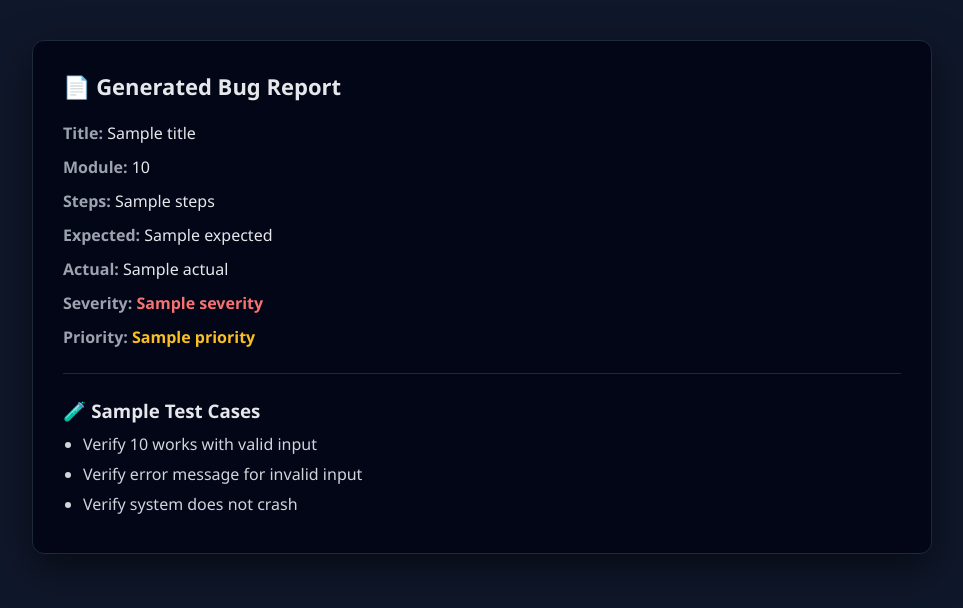
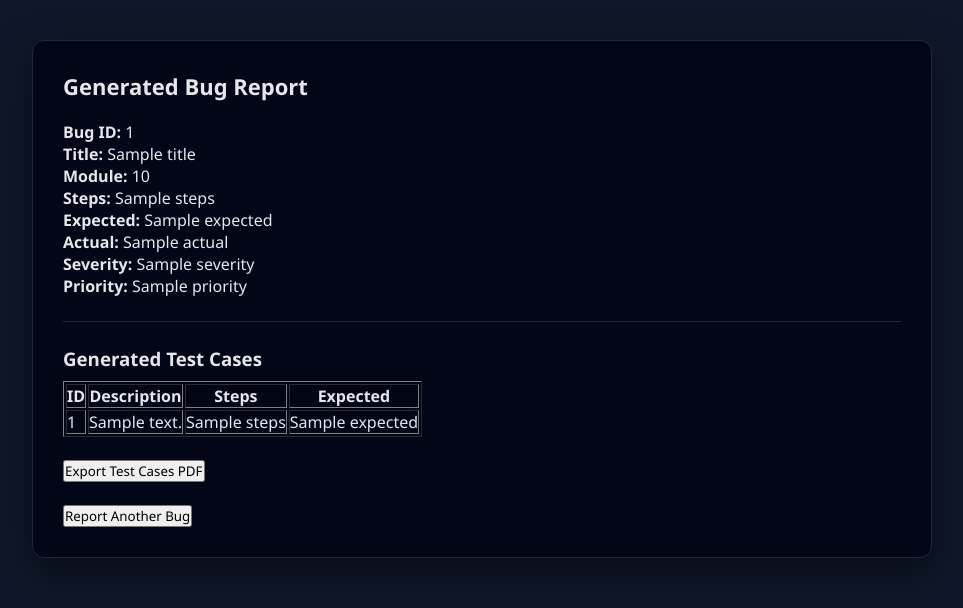
Before and after one commit to nikita-1231/AI_assisted_Bug_report, a Flask app: template templates/testcase.html in a window 1280 px wide. Shown: the top 608 px of the page, without its empty margins (158-1121 px from the left). Run offline with Flask 3, Linux system fonts and the light colour scheme; the template is opened without the code that fills it: most values are stand-ins (such as "Sample title", 1, 10 or a date in 2020).

Commit message:
updata the testcase

```diff
--- a/app.py
+++ b/app.py
@@ -1,32 +1,29 @@
 import re
 import os
 from datetime import datetime
-
-from flask import Flask, request, jsonify, render_template, redirect, session
+from flask import Flask, request, jsonify, render_template, redirect, session, send_file
 from werkzeug.security import generate_password_hash, check_password_hash
-
 from pymongo import MongoClient
 from bson import ObjectId
 from spellchecker import SpellChecker
 
-# ---------------- APP CONFIG ----------------
+# PDF
+from reportlab.lib.pagesizes import letter
+from reportlab.pdfgen import canvas
+
 app = Flask(__name__)
 app.secret_key = os.getenv("SECRET_KEY", "fallback-secret")
 
-print("Starting app...")
-
 # ---------------- MONGODB ----------------
-print("Connecting to MongoDB...")
 MONGO_URI = os.getenv("MONGO_URI")
 client = MongoClient(MONGO_URI)
 db = client.blogs
 signup_col = db.signup
 bug_col = db.bug_report
-print("MongoDB connected successfully")
 
-# ---------------- SPELL ----------------
 spell = SpellChecker()
 
+# ---------------- TEXT CLEAN ----------------
 def clean_text(text):
     if not text:
         return ""
@@ -35,220 +32,120 @@ def clean_text(text):
         for word in text.split()
     )
 
-# ---------------- ROUTES ----------------
+# ---------------- BUG ID GENERATOR ----------------
+def generate_bug_id():
+    last_bug = bug_col.find_one(sort=[("created_at", -1)])
 
+    if not last_bug or "bug_id" not in last_bug:
+        return "BUG-001"
+
+    last_id = int(last_bug["bug_id"].split("-")[1])
+    new_id = last_id + 1
+
+    return f"BUG-{new_id:03d}"
+
+# ---------------- SMART TEST CASE GENERATOR ----------------
+def generate_test_cases(title, module, steps, expected, actual):
+
+    return [
+        {"id":"TC-01","desc":f"Verify {module} functionality","steps":steps,"expected":expected},
+        {"id":"TC-02","desc":"Verify valid input handling","steps":steps,"expected":expected},
+        {"id":"TC-03","desc":"Verify invalid input handling","steps":steps,"expected":"Error message should appear"},
+        {"id":"TC-04","desc":"Verify system does not crash","steps":steps,"expected":"System should remain stable"},
+        {"id":"TC-05","desc":"Verify error logging","steps":steps,"expected":"Error should be logged"},
+        {"id":"TC-06","desc":"Verify UI response","steps":steps,"expected":"Proper UI feedback"},
+        {"id":"TC-07","desc":"Verify backend validation","steps":steps,"expected":"Validation should trigger"},
+        {"id":"TC-08","desc":"Verify database response","steps":steps,"expected":"Correct DB operation"},
+        {"id":"TC-09","desc":"Verify after bug fix","steps":steps,"expected":expected},
+        {"id":"TC-10","desc":"Regression test for module","steps":steps,"expected":expected}
+    ]
+
+# ---------------- HOME ----------------
 @app.route("/")
 def home():
     return render_template("signup.html")
 
-# ---------------- SIGNUP ----------------
-@app.route("/signup", methods=["POST"])
-def signup():
-    try:
-        data = request.get_json(silent=True)
-
-        if not data:
-            return jsonify({"error": "Invalid JSON data"}), 400
-
-        username = data.get("username", "").lower()
-        email = data.get("email", "").lower()
-        mobile = data.get("mobile", "")
-        password = data.get("password", "")
-
-        if not username or not email or not mobile or not password:
-            return jsonify({"error": "All fields are required"}), 400
-
-        if not re.fullmatch(r"[6-9]\d{9}", mobile):
-            return jsonify({"error": "Invalid mobile number"}), 400
-
-        password_pattern = r"^(?=.*[a-z])(?=.*[A-Z])(?=.*\d)(?=.*[@$!%*?&]).{8,}$"
-        if not re.fullmatch(password_pattern, password):
-            return jsonify({"error": "Weak password"}), 400
-
-        if signup_col.find_one({"email": email}):
-            return jsonify({"error": "Email already exists"}), 409
-
-        signup_col.insert_one({
-            "name": username,
-            "email": email,
-            "mobile": mobile,
-            "password": generate_password_hash(password),
-            "created_at": datetime.utcnow()
-        })
-
-        return jsonify({"message": "Signup successful"}), 201
-
-    except Exception as e:
-        print("🔥 SIGNUP ERROR:", e)
-        return jsonify({"error": "Internal Server Error"}), 500
-
-# ---------------- LOGIN ----------------
-@app.route("/login", methods=["GET"])
-def login_page():
-    return render_template("login.html")
-
-@app.route("/login", methods=["POST"])
-def login():
-    try:
-        data = request.get_json(force=True)
-
-        email = data.get("email", "").lower()
-        password = data.get("password", "")
-
-        user = signup_col.find_one({"email": email})
-
-        if not user or not check_password_hash(user["password"], password):
-            return jsonify({"error": "Invalid credentials"}), 401
-
-        session["user_id"] = str(user["_id"])
-        session["username"] = user["name"]
-
-        return jsonify({"message": "Login successful"}), 200
-
-    except Exception as e:
-        print(" LOGIN ERROR:", e)
-        return jsonify({"error": "Server error"}), 500
-
-# ---------------- DASHBOARD ----------------
-@app.route("/dashboard")
-def dashboard():
-    if "user_id" not in session:
-        return redirect("/login")
-    return render_template("dashboard.html", username=session["username"])
-
-# ---------------- VIEW BUG REPORTS ----------------
-@app.route("/viewdetails")
-def viewdetails():
-    if "user_id" not in session:
-        return redirect("/login")
-
-    reports = bug_col.find({
-"reported_by":session["user_id"]
-}).sort("created_at",-1)
-    return render_template("viewdetails.html", reports=reports)
-
-    # ---------------- BUG REPORT PAGE ----------------
-@app.route("/bug_report", methods=["GET"])
+# ---------------- BUG REPORT PAGE ----------------
+@app.route("/bug_report")
 def bug_report_page():
     if "user_id" not in session:
         return redirect("/login")
     return render_template("bug_report.html")
 
-
-# ---------------- SUBMIT BUG ----------------
+# ---------------- GENERATE BUG ----------------
 @app.route("/generate-bug", methods=["POST"])
 def generate_bug():
+
     if "user_id" not in session:
         return redirect("/login")
 
-    try:
-        title = clean_text(request.form.get("title"))
-        module = clean_text(request.form.get("module"))
-        steps = clean_text(request.form.get("steps"))
-        expected = clean_text(request.form.get("expected"))
-        actual = clean_text(request.form.get("actual"))
+    title = clean_text(request.form.get("title"))
+    module = clean_text(request.form.get("module"))
+    steps = clean_text(request.form.get("steps"))
+    expected = clean_text(request.form.get("expected"))
+    actual = clean_text(request.form.get("actual"))
 
-        severity = priority = "Low"
-        if actual and ("error" in actual.lower() or "crash" in actual.lower()):
-            severity = priority = "High"
-        elif actual and "not working" in actual.lower():
-            severity = priority = "Medium"
+    severity = priority = "Low"
 
-        bug_col.insert_one({
-    "title": title,
-    "module": module,
-    "steps": steps,
-    "expected": expected,
-    "actual": actual,
-    "severity": severity,
-    "priority": priority,
-    "status": "Open",
-    "reported_by": session["user_id"],
-    "created_at": datetime.utcnow()
-})
+    if "error" in actual.lower() or "crash" in actual.lower():
+        severity = priority = "High"
+    elif "not working" in actual.lower():
+        severity = priority = "Medium"
 
-        return render_template("testcase.html",
-                               title=title,
-                               module=module,
-                               steps=steps,
-                               expected=expected,
-                               actual=actual,
-                               severity=severity,
-                               priority=priority)
+    bug_id = generate_bug_id()
 
-    except Exception as e:
-        print("🔥 BUG ERROR:", e)
-        return jsonify({"error": "Bug submission failed"}), 500
+    bug_col.insert_one({
+        "bug_id":bug_id,
+        "title":title,
+        "module":module,
+        "steps":steps,
+        "expected":expected,
+        "actual":actual,
+        "severity":severity,
+        "priority":priority,
+        "status":"Open",
+        "reported_by":session["user_id"],
+        "created_at":datetime.utcnow()
+    })
 
-# ---------------- LOGOUT ----------------
-@app.route("/logout")
-def logout():
-    session.clear()
-    return redirect("/login")
+    test_cases = generate_test_cases(title,module,steps,expected,actual)
 
-    # ---------------- DELETE BUG ----------------
+    return render_template(
+        "testcase.html",
+        bug_id=bug_id,
+        title=title,
+        module=module,
+        steps=steps,
+        expected=expected,
+        actual=actual,
+        severity=severity,
+        priority=priority,
+        test_cases=test_cases
+    )
+
+# ---------------- EXPORT PDF ----------------
+@app.route("/export_pdf")
+def export_pdf():
+
+    title = request.args.get("title")
+    module = request.args.get("module")
+
+    file_path = "testcases.pdf"
+
+    c = canvas.Canvas(file_path,pagesize=letter)
+
+    c.drawString(100,750,"Bug Test Case Report")
+    c.drawString(100,720,f"Title: {title}")
+    c.drawString(100,700,f"Module: {module}")
+
+    c.save()
+
+    return send_file(file_path,as_attachment=True)
+
+# ---------------- DELETE BUG ----------------
 @app.route("/delete_bug/<bug_id>", methods=["POST"])
 def delete_bug(bug_id):
-    try:
-        if "user_id" not in session:
-            return jsonify({"error": "Unauthorized"}), 401
 
-        bug_col.delete_one({"_id": ObjectId(bug_id)})
+    bug_col.delete_one({"_id":ObjectId(bug_id)})
 
-        return jsonify({"message": "Bug deleted successfully"})
-
-    except Exception as e:
-        print("DELETE BUG ERROR:", e)
-        return jsonify({"error": "Delete failed"}), 500
-
-    # ---------------- UPDATE BUG ----------------
-@app.route("/update_bug/<bug_id>", methods=["POST"])
-def update_bug(bug_id):
-
-    if "user_id" not in session:
-        return jsonify({"error": "Unauthorized"}), 401
-
-    data = request.get_json()
-
-    update_data = {}
-
-    if data.get("title"):
-        update_data["title"] = data["title"]
-
-    if data.get("module"):
-        update_data["module"] = data["module"]
-
-    if data.get("steps"):
-        update_data["steps"] = data["steps"]
-
-    if data.get("expected"):
-        update_data["expected"] = data["expected"]
-
-    if data.get("actual"):
-        update_data["actual"] = data["actual"]
-
-    update_data["updated_at"] = datetime.utcnow()
-
-    bug_col.update_one(
-        {"_id": ObjectId(bug_id)},
-        {"$set": update_data}
-    )
-
-    return jsonify({"message": "Bug updated successfully"})
-
-# Status Updation..........
-@app.route("/update_status/<bug_id>", methods=["POST"])
-def update_status(bug_id):
-
-    if "user_id" not in session:
-        return jsonify({"error":"Unauthorized"}),401
-
-    data = request.get_json()
-    status = data.get("status")
-
-    bug_col.update_one(
-        {"_id": ObjectId(bug_id)},
-        {"$set":{"status":status}}
-    )
-
-    return jsonify({"message":"Status updated successfully"})
+    return jsonify({"message":"Bug deleted"})
--- a/templates/testcase.html
+++ b/templates/testcase.html
@@ -1,42 +1,71 @@
 <!DOCTYPE html>
 <html>
 <head>
-    <title>Generated Bug Report</title>
 
-    <!-- Custom CSS -->
-    <link rel="stylesheet" href="{{ url_for('static', filename='css/testcase.css') }}">
+<title>Generated Bug Report</title>
+
+<link rel="stylesheet" href="{{ url_for('static', filename='css/testcase.css') }}">
+
 </head>
+
 <body>
 
-<div class="report-container slide-right">
-     <!-- showing the content of the bug report -->
-    <h2>📄 Generated Bug Report</h2>
+<div class="report-container">
 
-    <div class="report-section">
-        <p><span>Title:</span> {{ title }}</p>
-        <p><span>Module:</span> {{ module }}</p>
-        <p><span>Steps:</span> {{ steps }}</p>
-        <p><span>Expected:</span> {{ expected }}</p>
-        <p><span>Actual:</span> {{ actual }}</p>
-    </div>
+<h2>Generated Bug Report</h2>
 
-    <div class="meta-info">
-        <p><span>Severity:</span>
-            <span class="severity">{{ severity }}</span>
-        </p>
-        <p><span>Priority:</span>
-            <span class="priority">{{ priority }}</span>
-        </p>
-    </div>
+<p><b>Bug ID:</b> {{ bug_id }}</p>
+<p><b>Title:</b> {{ title }}</p>
+<p><b>Module:</b> {{ module }}</p>
+<p><b>Steps:</b> {{ steps }}</p>
+<p><b>Expected:</b> {{ expected }}</p>
+<p><b>Actual:</b> {{ actual }}</p>
 
-    <hr>
+<p><b>Severity:</b> {{ severity }}</p>
+<p><b>Priority:</b> {{ priority }}</p>
 
-    <h3>🧪 Sample Test Cases</h3>
-    <ul>
-        <li>Verify {{ module }} works with valid input</li>
-        <li>Verify error message for invalid input</li>
-        <li>Verify system does not crash</li>
-    </ul>
+<hr>
+
+<h3>Generated Test Cases</h3>
+
+<table border="1" cellpadding="8">
+
+<tr>
+<th>ID</th>
+<th>Description</th>
+<th>Steps</th>
+<th>Expected</th>
+</tr>
+
+{% for tc in test_cases %}
+
+<tr>
+
+<td>{{ tc.id }}</td>
+
+<td>{{ tc.desc }}</td>
+
+<td>{{ tc.steps }}</td>
+
+<td>{{ tc.expected }}</td>
+
+</tr>
+
+{% endfor %}
+
+</table>
+
+<br>
+
+<a href="/export_pdf?title={{title}}&module={{module}}">
+<button>Export Test Cases PDF</button>
+</a>
+
+<br><br>
+
+<a href="/bug_report">
+<button>Report Another Bug</button>
+</a>
 
 </div>
 
```
